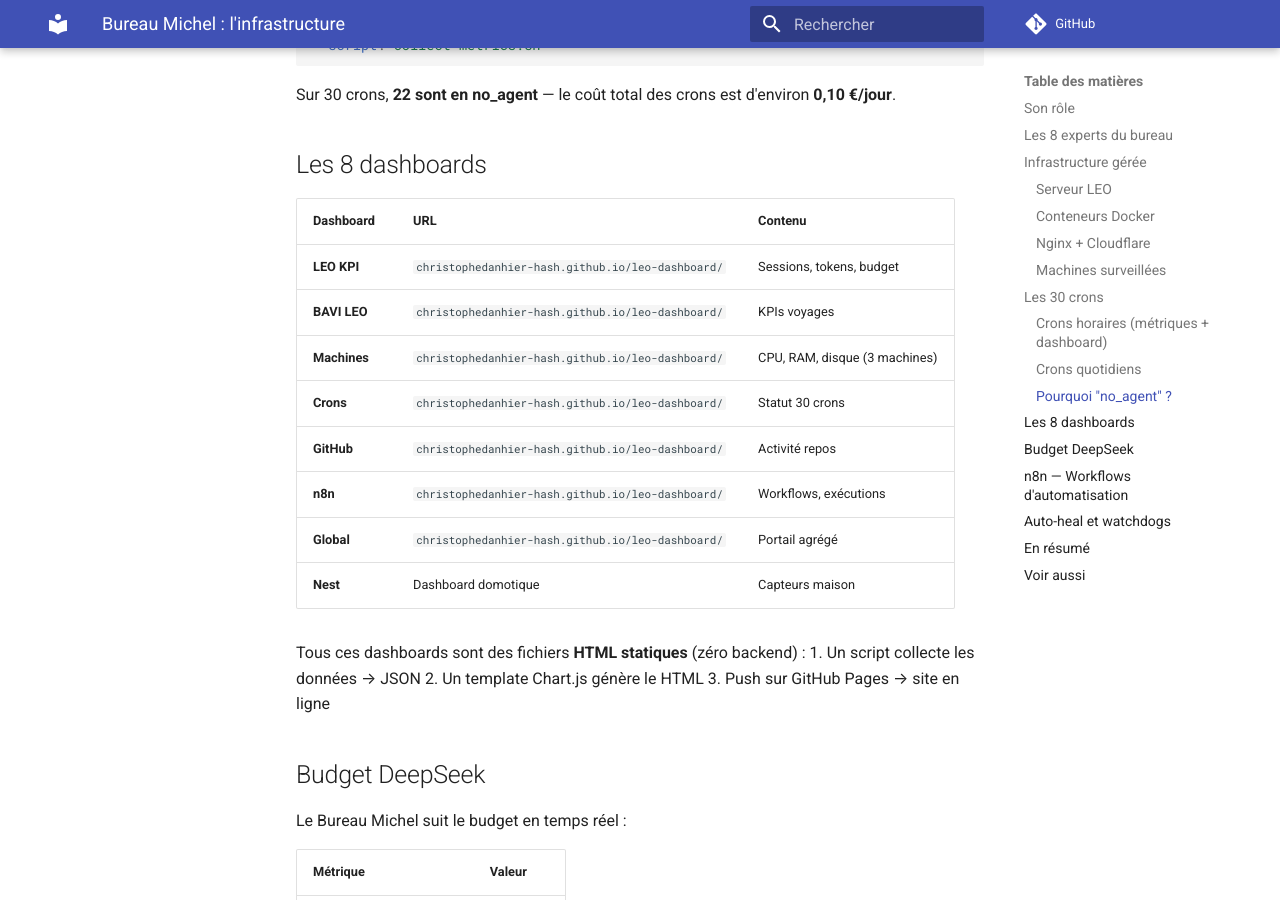
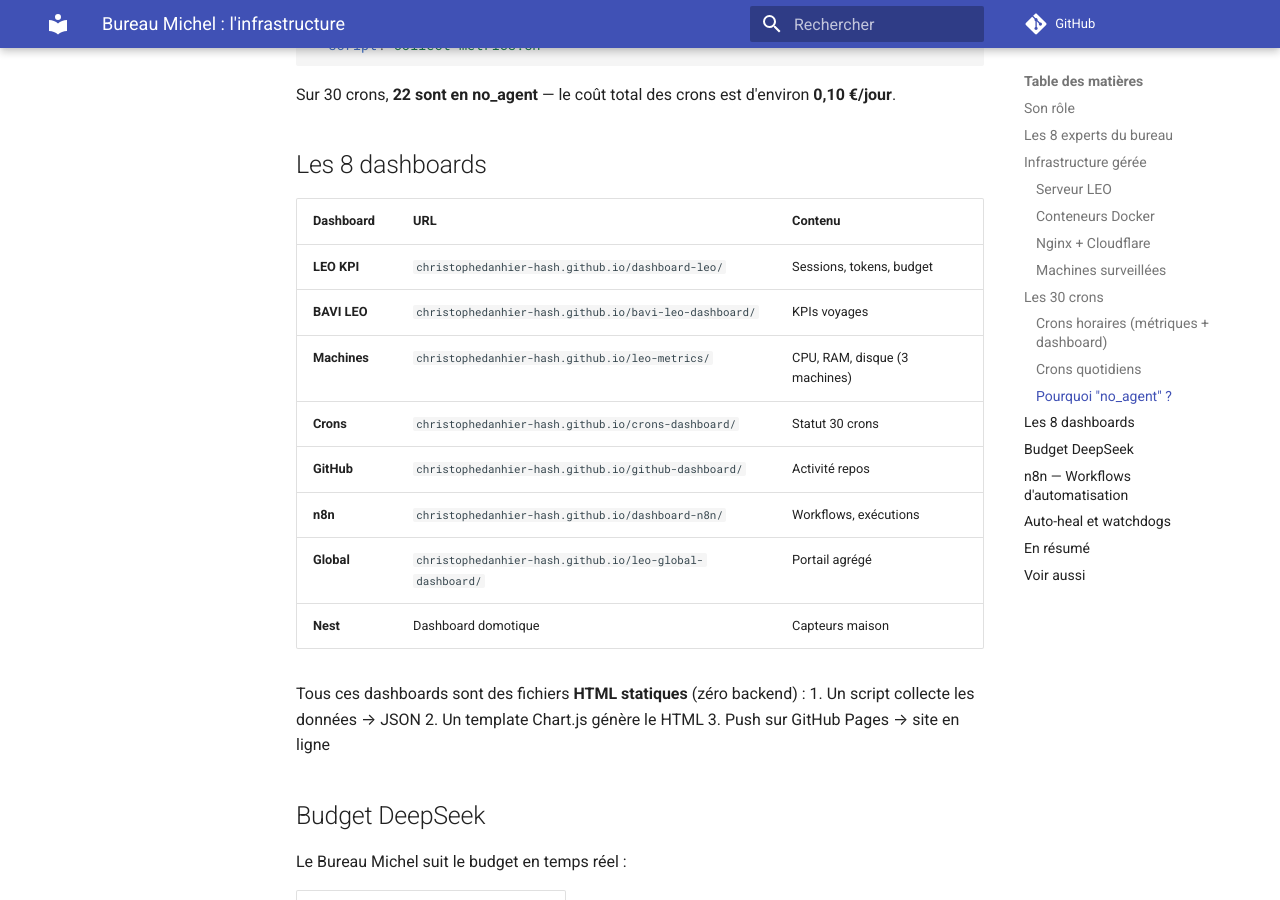
Before and after one commit to christophedanhier-hash/hermes-wiki, an MkDocs documentation site: the page built from docs/03-bureaux-bavi/ch11-bureau-michel.md, in a window 1280 px wide and 900 px high, scrolled down 3760 px. Built offline with MkDocs 1.6.1 and Material for MkDocs 9.7.7, drawn with Linux system fonts in a browser that asks for light colours; comment, search, counter and statistics services are not loaded.

Commit message:
sync: 2026-06-30

```diff
--- a/docs/03-bureaux-bavi/ch11-bureau-michel.md
+++ b/docs/03-bureaux-bavi/ch11-bureau-michel.md
@@ -156,13 +156,13 @@
 
 | Dashboard | URL | Contenu |
 |:----------|:----|:--------|
-| **LEO KPI** | `christophedanhier-hash.github.io/leo-dashboard/` | Sessions, tokens, budget |
-| **BAVI LEO** | `christophedanhier-hash.github.io/leo-dashboard/` | KPIs voyages |
-| **Machines** | `christophedanhier-hash.github.io/leo-dashboard/` | CPU, RAM, disque (3 machines) |
-| **Crons** | `christophedanhier-hash.github.io/leo-dashboard/` | Statut 30 crons |
-| **GitHub** | `christophedanhier-hash.github.io/leo-dashboard/` | Activité repos |
-| **n8n** | `christophedanhier-hash.github.io/leo-dashboard/` | Workflows, exécutions |
-| **Global** | `christophedanhier-hash.github.io/leo-dashboard/` | Portail agrégé |
+| **LEO KPI** | `christophedanhier-hash.github.io/dashboard-leo/` | Sessions, tokens, budget |
+| **BAVI LEO** | `christophedanhier-hash.github.io/bavi-leo-dashboard/` | KPIs voyages |
+| **Machines** | `christophedanhier-hash.github.io/leo-metrics/` | CPU, RAM, disque (3 machines) |
+| **Crons** | `christophedanhier-hash.github.io/crons-dashboard/` | Statut 30 crons |
+| **GitHub** | `christophedanhier-hash.github.io/github-dashboard/` | Activité repos |
+| **n8n** | `christophedanhier-hash.github.io/dashboard-n8n/` | Workflows, exécutions |
+| **Global** | `christophedanhier-hash.github.io/leo-global-dashboard/` | Portail agrégé |
 | **Nest** | Dashboard domotique | Capteurs maison |
 
 Tous ces dashboards sont des fichiers **HTML statiques** (zéro backend) :
```
Also changed, not shown: docs/01-decouvrir-hermes/ch03-architecture-leo.md (+7 -7 lines), docs/05-dashboards/ch22-dashboards-intro.md (+7 -7 lines), docs/06-automatisation/ch26-crons-intro.md (+1 -1 lines), docs/annexes/exemple-leo-complet.md (+7 -7 lines).
